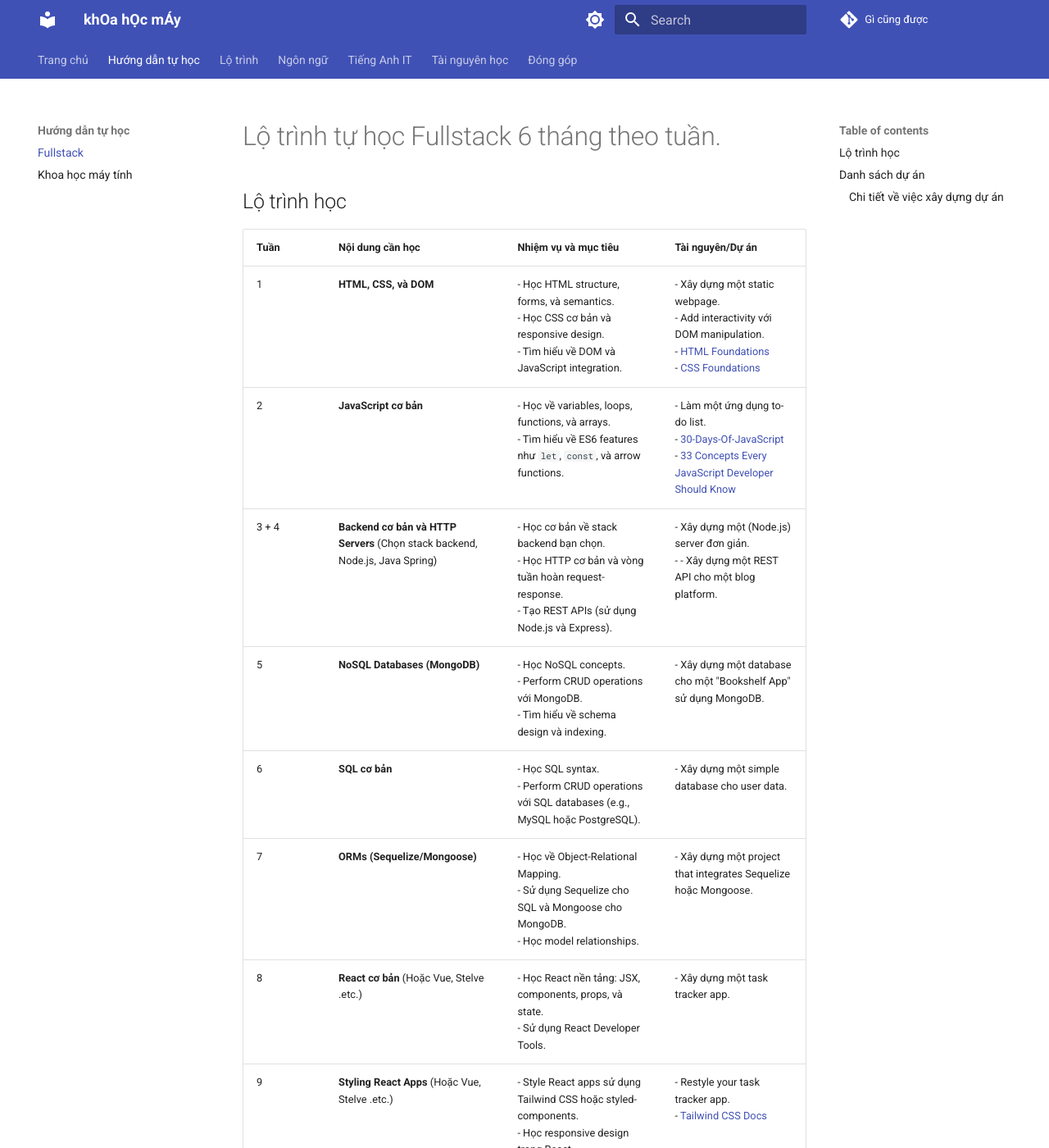
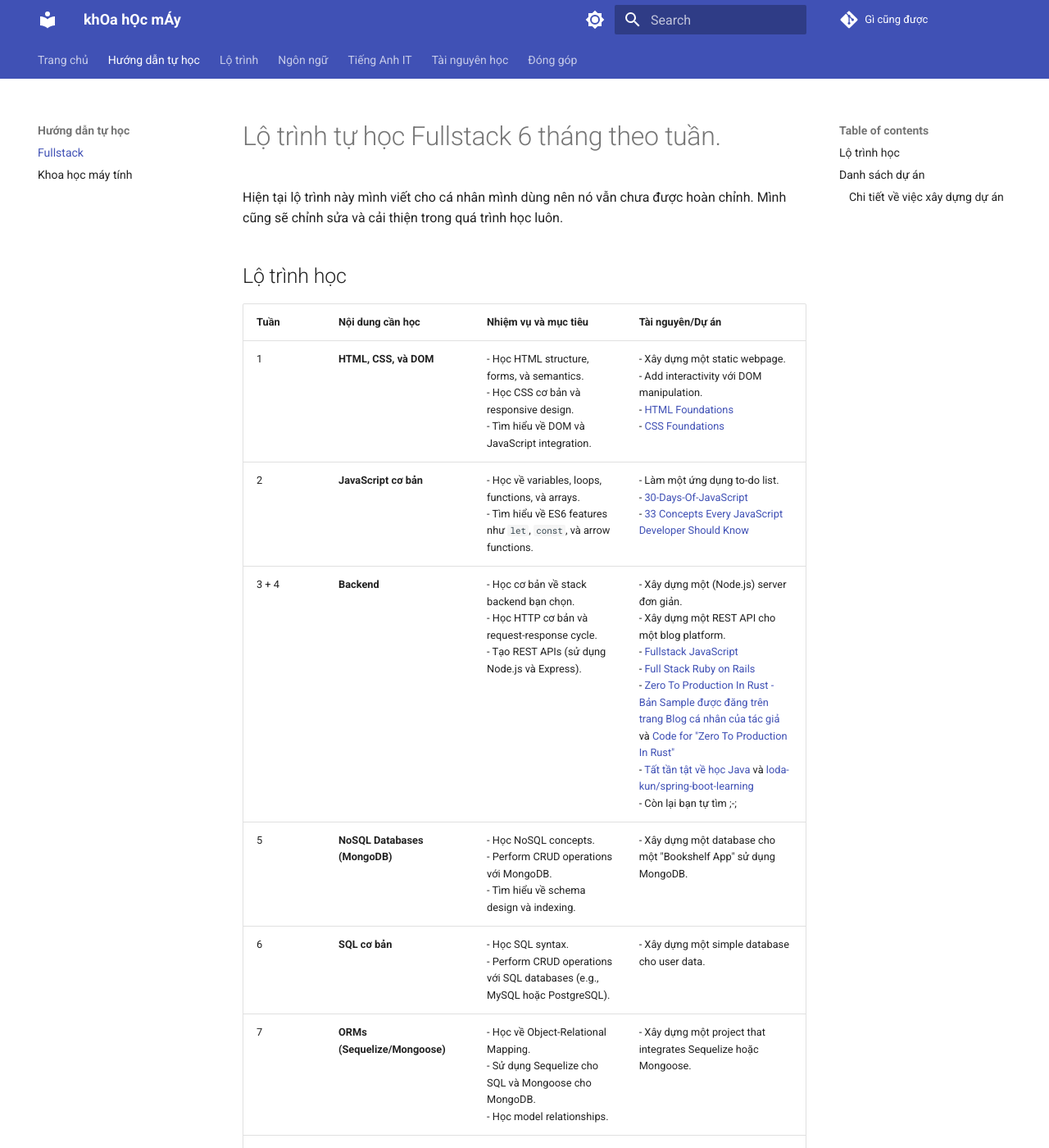
Before and after one commit to daihocmo/khoa-hoc-may-tinh, an MkDocs documentation site: the page built from docs/full-stack.md, in a window 1280 px wide and 1400 px high. Shown: the whole window at 82% size. Built offline with MkDocs 1.6.1 and Material for MkDocs 9.7.7, drawn with Linux system fonts in a browser that asks for light colours; comment, search, counter and statistics services are not loaded.

Commit message:
Cập nhật lộ trình FULLSTACK

```diff
--- a/docs/full-stack.md
+++ b/docs/full-stack.md
@@ -1,4 +1,5 @@
 # Lộ trình tự học Fullstack 6 tháng theo tuần.
+Hiện tại lộ trình này mình viết cho cá nhân mình dùng nên nó vẫn chưa được hoàn chỉnh. Mình cũng sẽ chỉnh sửa và cải thiện trong quá trình học luôn.
 
 ## Lộ trình học
 
@@ -6,7 +7,7 @@
 | --- | --- | --- | --- |
 | 1  | **HTML, CSS, và DOM**  | - Học HTML structure, forms, và semantics.<br>- Học CSS cơ bản và responsive design.<br>- Tìm hiểu về DOM và JavaScript integration. | - Xây dựng một static webpage.<br>- Add interactivity với DOM manipulation.<br>- [HTML Foundations](https://www.theodinproject.com/paths/foundations/courses/foundations#html-foundations)<br>- [CSS Foundations](https://www.theodinproject.com/paths/foundations/courses/foundations#css-foundations) |
 | 2  | **JavaScript cơ bản** | - Học về variables, loops, functions, và arrays.<br>- Tìm hiểu về ES6 features như `let`, `const`, và arrow functions. | - Làm một ứng dụng to-do list.<br>- [30-Days-Of-JavaScript](https://github.com/Asabeneh/30-Days-Of-JavaScript)<br>- [33 Concepts Every JavaScript Developer Should Know](https://github.com/leonardomso/33-js-concepts)  |
-| 3 + 4 | **Backend cơ bản và HTTP Servers** (Chọn stack backend, Node.js, Java Spring) | - Học cơ bản về stack backend bạn chọn.<br>- Học HTTP cơ bản và vòng tuần hoàn request-response.<br>- Tạo REST APIs (sử dụng Node.js và Express). | - Xây dựng một (Node.js) server đơn giản.<br>- - Xây dựng một REST API cho một blog platform. |
+| 3 + 4 | **Backend** | - Học cơ bản về stack backend bạn chọn.<br>- Học HTTP cơ bản và request-response cycle.<br>- Tạo REST APIs (sử dụng Node.js và Express). | - Xây dựng một (Node.js) server đơn giản.<br>- Xây dựng một REST API cho một blog platform.<br>- [Fullstack JavaScript](https://www.theodinproject.com/paths/full-stack-javascript)<br>- [Full Stack Ruby on Rails](https://www.theodinproject.com/paths/full-stack-ruby-on-rails)<br>- [Zero To Production In Rust - Bản Sample được đăng trên trang Blog cá nhân của tác giả](https://www.lpalmieri.com/posts/2020-05-24-zero-to-production-0-foreword/) và [Code for "Zero To Production In Rust"](https://github.com/LukeMathWalker/zero-to-production)<br>- [Tất tần tật về học Java](https://github.com/loda-kun/java-all) và [loda-kun/spring-boot-learning](https://github.com/loda-kun/spring-boot-learning)<br>- Còn lại bạn tự tìm ;-; |
 | 5  | **NoSQL Databases (MongoDB)**  | - Học NoSQL concepts.<br>- Perform CRUD operations với MongoDB.<br>- Tìm hiểu về schema design và indexing.  | - Xây dựng một database cho một "Bookshelf App" sử dụng MongoDB.|
 | 6  | **SQL cơ bản**  | - Học SQL syntax.<br>- Perform CRUD operations với SQL databases (e.g., MySQL hoặc PostgreSQL).| - Xây dựng một simple database cho user data.  |
 | 7  | **ORMs (Sequelize/Mongoose)**  | - Học về Object-Relational Mapping.<br>- Sử dụng Sequelize cho SQL và Mongoose cho MongoDB.<br>- Học model relationships.| - Xây dựng một project that integrates Sequelize hoặc Mongoose. |
```
